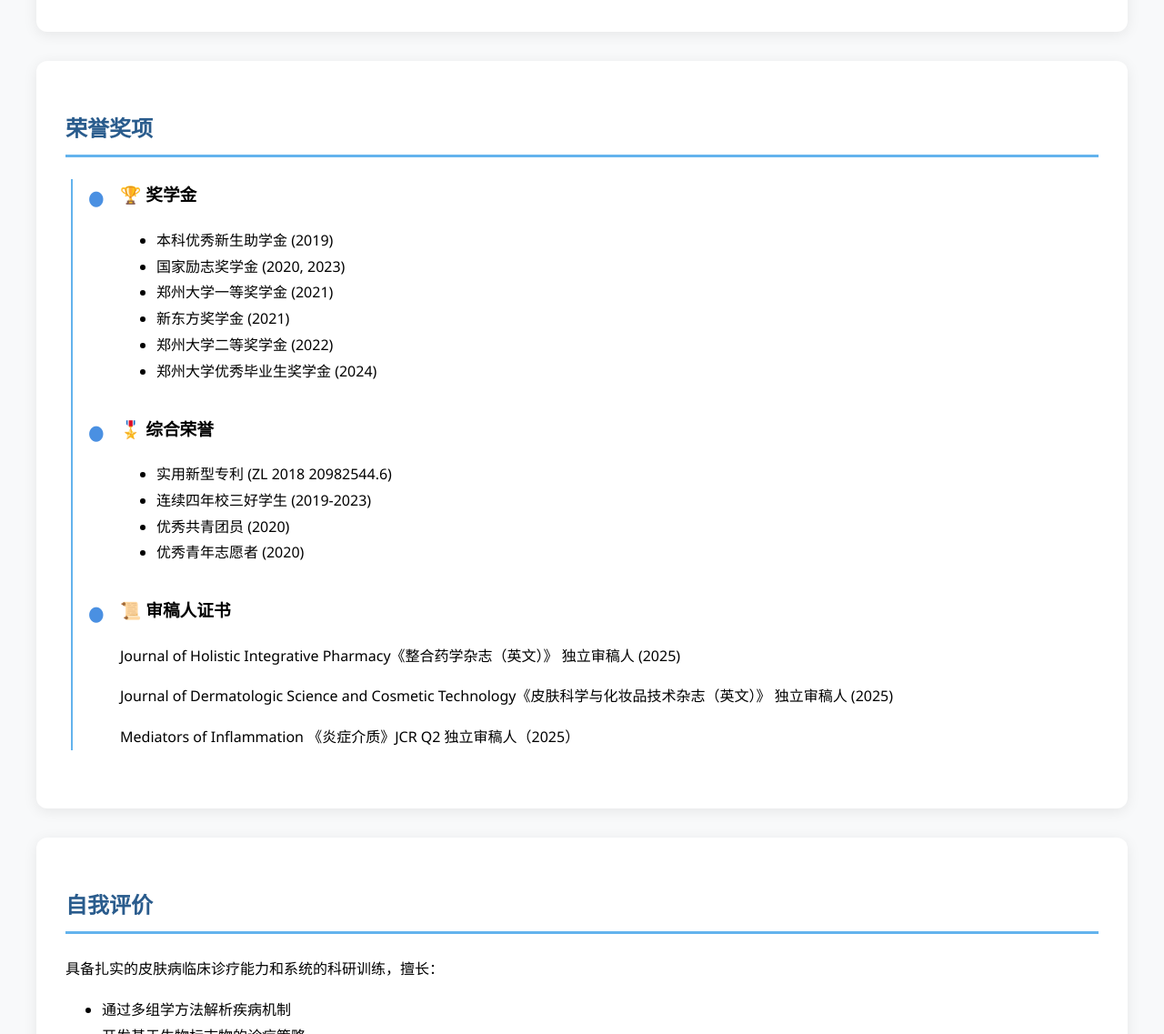
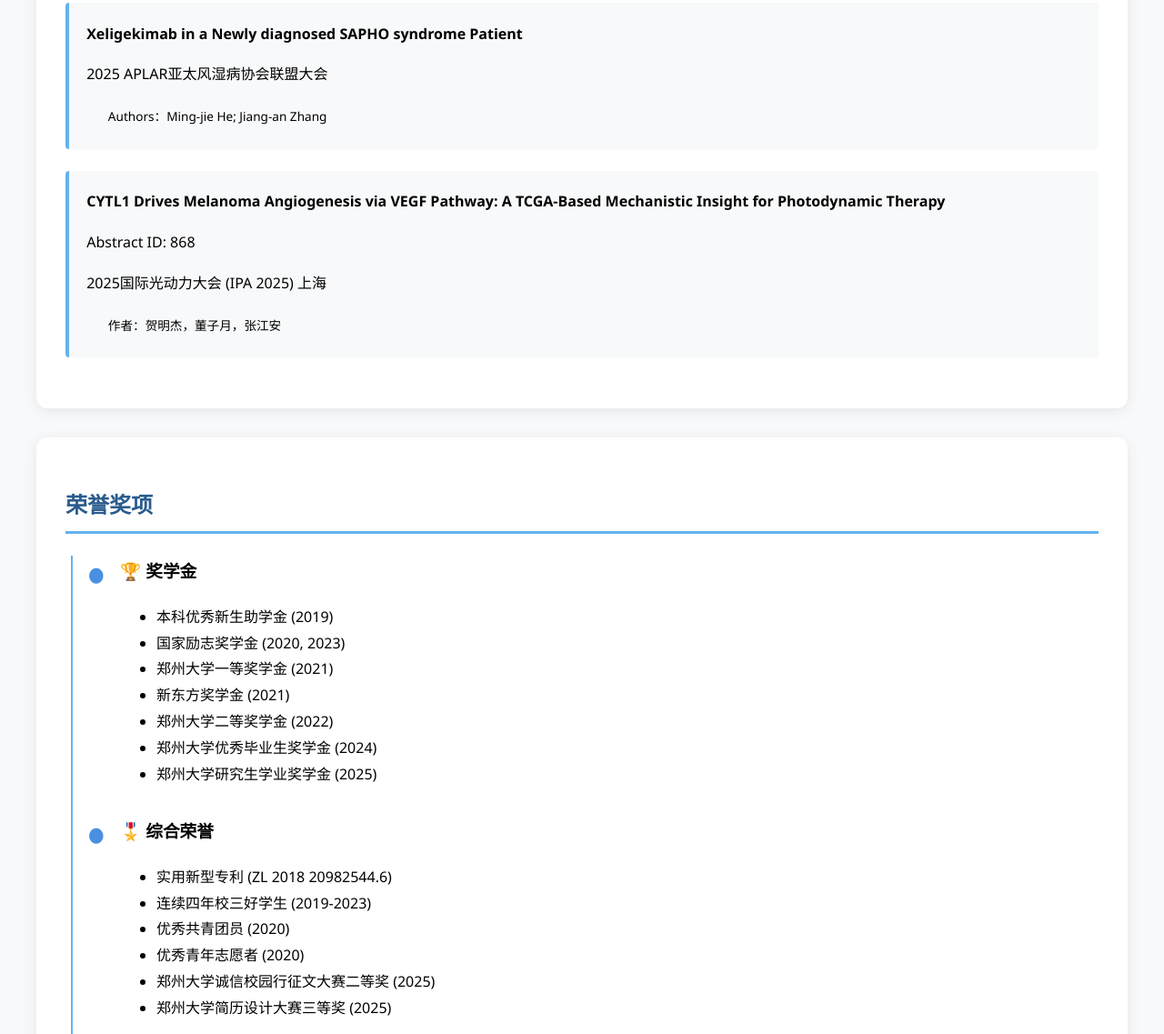
Before and after one commit to Hemingjie2001/Mingjie-He, a plain HTML site: page index.html in a window 1280 px wide. Shown: the part 3919-5056 px from the top of the page at 91% size. Drawn offline with Linux system fonts and the light colour scheme.

Commit message:
Update index.html

```diff
--- a/index.html
+++ b/index.html
@@ -220,7 +220,7 @@
                 </li>
                 <li class="publication-item">
                     <strong>He MJ</strong>, Zhang ZY, Ran DL, Fu DS, He Q, Zhao PY, Yin GW, Zhang JA. The causal relationship between uveitis and psoriatic arthritis: A bidirectional Mendelian randomization study.
-                    <em>Indian Journal of Dermatology, Venereology and Leprology.</em> 2025; In Press.
+                    <em>Indian Journal of Dermatology, Venereology and Leprology.</em> 2025; PMID: 40826845
                     <span class="badge q1">JCR Q1</span>
                     <span class="badge">第一作者</span>
                 </li>
@@ -270,8 +270,20 @@
                 <p>THE 13th ASIAN DERMATOLOGICAL CONGRESS Notification (2024)</p>
                 <span class="badge">Authors：Jiangan Zhang, Mingjie He et al.</span>
             </li>
+            <li class="publication-item">
+                <strong>Xeligekimab in a Newly diagnosed SAPHO syndrome Patient</strong>
+                <p>2025 APLAR亚太风湿病协会联盟大会</p>
+                <span class="badge">Authors：Ming-jie He; Jiang-an Zhang</span>
+            </li>
+            <li class="publication-item">
+                <strong>CYTL1 Drives Melanoma Angiogenesis via VEGF Pathway: A TCGA-Based Mechanistic Insight for Photodynamic Therapy</strong>
+                <p>Abstract ID: 868</p>
+                <p>2025国际光动力大会 (IPA 2025) 上海</p>
+                <span class="badge">作者：贺明杰，董子月，张江安</span>
+            </li>
         </ul>
     </div>
+
 
         <div class="section-card">
             <h2>荣誉奖项</h2>
@@ -285,6 +297,7 @@
                         <li>新东方奖学金 (2021)</li>
                         <li>郑州大学二等奖学金 (2022)</li>
                         <li>郑州大学优秀毕业生奖学金 (2024)</li>
+                        <li>郑州大学研究生学业奖学金 (2025)</li>
                     </ul>
                 </div>
                 <div class="timeline-item">
@@ -294,6 +307,8 @@
                         <li>连续四年校三好学生 (2019-2023)</li>
                         <li>优秀共青团员 (2020)</li>
                         <li>优秀青年志愿者 (2020)</li>
+                        <li>郑州大学诚信校园行征文大赛二等奖 (2025)</li>
+                        <li>郑州大学简历设计大赛三等奖 (2025)</li>
                     </ul>
                 </div>
                 <div class="timeline-item">
```
Lines whose indentation alone changed are shown as unchanged.
